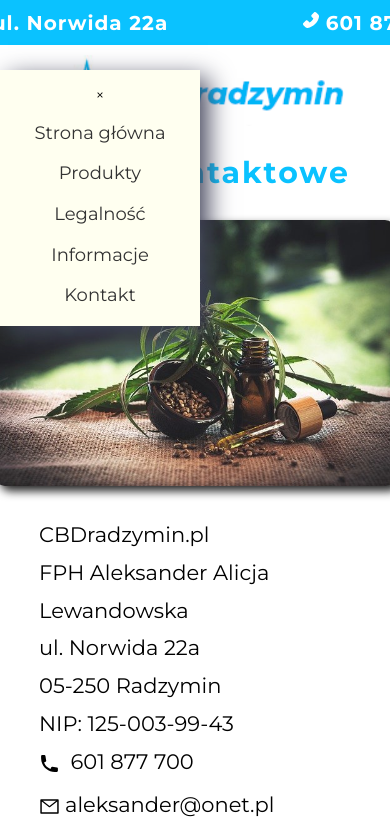
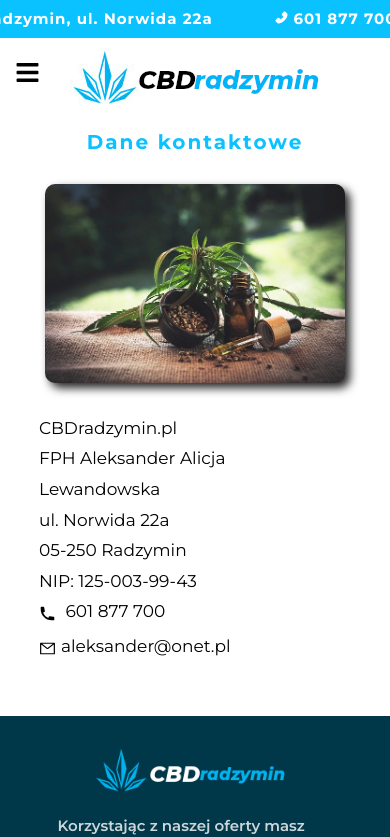
Before and after one commit to krukaleksander/cbdradzymin, a React (Create React App) app: page /kontakt in a window 390 px wide. Shown: the top 837 px of the page. Built offline with nearby package versions, Linux system fonts and the light colour scheme.

Commit message:
rwd ok to iphone 5 landscape

```diff
--- a/src/App.js
+++ b/src/App.js
@@ -2,6 +2,7 @@ import "normalize.css";
 import "./css/main.min.css";
 import TopBar from "./components/TopBar";
 import Logo from "./components/Logo";
+import Bars from "./components/Bars";
 import Menu from "./components/Menu";
 import Footer from "./components/Footer";
 
@@ -10,6 +11,7 @@ function App() {
     <div className="App">
       <TopBar />
       <Logo id="logoMobile" />
+      <Bars />
       <Menu />
       <Footer />
     </div>
--- /dev/null
+++ b/src/components/Bars.js
@@ -0,0 +1,14 @@
+import React from "react";
+import { FaBars } from "react-icons/fa";
+
+function Bars() {
+  const showMenuFn = () =>
+    (document.querySelector(".navigation-wrapper").style.left = "0px");
+  return (
+    <div className="bars" onClick={() => showMenuFn()}>
+      <FaBars />
+    </div>
+  );
+}
+
+export default Bars;
--- a/src/components/Menu.js
+++ b/src/components/Menu.js
@@ -9,28 +9,32 @@ import Logo from "../components/Logo";
 import { RiCloseLine } from "react-icons/ri";
 
 function Menu() {
+  const hideMenu = () => {
+    if (window.innerWidth < 641)
+      document.querySelector(".navigation-wrapper").style.left = "-250px";
+  };
   return (
     <Router>
       <div>
         <div className="navigation-wrapper">
           <Logo />
           <ul className="navigation">
-            <li className="navigation__close-mobile">
+            <li className="navigation__close-mobile" onClick={() => hideMenu()}>
               <RiCloseLine />
             </li>
-            <li>
+            <li onClick={() => hideMenu()}>
               <Link to="/">Strona główna</Link>
             </li>
-            <li>
+            <li onClick={() => hideMenu()}>
               <Link to="/produkty">Produkty</Link>
             </li>
-            <li>
+            <li onClick={() => hideMenu()}>
               <Link to="/legalnosc">Legalność</Link>
             </li>
-            <li>
+            <li onClick={() => hideMenu()}>
               <Link to="/informacje">Informacje</Link>
             </li>
-            <li>
+            <li onClick={() => hideMenu()}>
               <Link to="/kontakt">Kontakt</Link>
             </li>
           </ul>
--- a/src/scss/_Contact.scss
+++ b/src/scss/_Contact.scss
@@ -8,6 +8,9 @@
     letter-spacing: 2px;
     font-size: 3rem;
     margin-bottom: 30px;
+    @include mq(galaxys5land) {
+      font-size: 2rem;
+    }
   }
   &__container {
     @include flex;
@@ -25,11 +28,17 @@
     @include mq(medium) {
       max-width: 400px;
     }
+    @include mq(galaxys5land) {
+      max-width: 300px;
+    }
   }
   &__organizer {
     p {
       font-size: 2.1rem;
       line-height: 180%;
+      @include mq(galaxys5land) {
+        font-size: 1.7rem;
+      }
       span {
         vertical-align: sub;
         margin-right: 5px;
--- a/src/scss/components/_AllProductContainers.scss
+++ b/src/scss/components/_AllProductContainers.scss
@@ -15,4 +15,7 @@
   @include mq(small) {
     grid-template-columns: repeat(2, 320px);
   }
+  @include mq(galaxys5land) {
+    grid-template-columns: 300px;
+  }
 }
--- a/src/scss/components/_Footer.scss
+++ b/src/scss/components/_Footer.scss
@@ -29,6 +29,9 @@
       margin: 5px 0px;
       text-align: left;
       font-size: 2rem;
+      @include mq(galaxys5land) {
+        font-size: 1.5rem;
+      }
       span {
         font-weight: bolder;
         font-size: 2rem;
@@ -62,7 +65,11 @@
   }
 
   .company {
-    align-items: unset;
+    img {
+      @include mq(galaxys5land) {
+        max-width: 200px;
+      }
+    }
     &__under-img-text {
       width: 275px;
       margin: 20px 0px;
--- a/src/scss/components/_LogoMenu.scss
+++ b/src/scss/components/_LogoMenu.scss
@@ -6,14 +6,15 @@
   @include mq(small) {
     justify-content: center;
     width: 100%;
+    transition: 0.4s;
   }
   @include mq(galaxys5land) {
     position: fixed;
-    top: 50px;
-    left: 0px;
+    top: 40px;
+    left: -250px;
     background-color: ivory;
     box-shadow: 8px 8px 24px 0px rgba(66, 68, 90, 1);
-    z-index: 2;
+    z-index: 3;
     width: 200px;
   }
   .logo {
@@ -28,8 +29,20 @@
     align-items: center;
     @include mq(galaxys5land) {
       flex-direction: column;
+      position: relative;
+      padding-top: 20px;
     }
-
+    &__close-mobile {
+      display: none;
+      @include mq(galaxys5land) {
+        display: block;
+        font-size: 3rem;
+        position: absolute;
+        top: -5px;
+        right: -15px;
+        padding: unset !important;
+      }
+    }
     li {
       padding: 10px;
       a {
@@ -56,5 +69,19 @@
   }
   img {
     width: 300px;
+    @include mq(galaxys5land) {
+      width: 250px;
+    }
   }
 }
+.bars {
+  display: none;
+  @include mq(galaxys5land) {
+    display: block;
+    font-size: 2.5rem;
+    position: fixed;
+    top: 60px;
+    left: 15px;
+    z-index: 2;
+  }
+}
--- a/src/scss/components/_TopBar.scss
+++ b/src/scss/components/_TopBar.scss
@@ -8,9 +8,13 @@
   padding: 10px;
   font-weight: bolder;
   letter-spacing: 1px;
-  font-size: 20px;
+  font-size: 2rem;
   @include mq(small) {
     grid-column-gap: 20px;
+  }
+  @include mq(galaxys5land) {
+    grid-template-columns: 260px 200px;
+    font-size: 1.5rem;
   }
   &__phone {
     @include mq(small) {
--- a/src/scss/components/home/_HomeBanner.scss
+++ b/src/scss/components/home/_HomeBanner.scss
@@ -1,6 +1,9 @@
 .banner {
   height: 700px;
   position: relative;
+  @include mq(galaxys5land) {
+    height: 400px;
+  }
   &__image-wrapper {
     height: 100%;
     background: url("../images/home_christmas.jpg");
@@ -13,11 +16,17 @@
     top: 40%;
     left: 50%;
     transform: translate(-50%, -50%);
+    @include mq(galaxys5land) {
+      top: 50%;
+    }
     h1 {
       text-transform: uppercase;
-      font-size: 50px;
+      font-size: 5rem;
       margin: 0;
       padding: 10px;
+      @include mq(galaxys5land) {
+        font-size: 3rem;
+      }
       span:nth-child(1) {
         color: $light-blue;
         text-shadow: 3px 3px 3px #00000096;
@@ -29,9 +38,12 @@
     }
     h2 {
       text-transform: uppercase;
-      font-size: 60px;
+      font-size: 6rem;
       margin: 0;
       padding: 10px;
+      @include mq(galaxys5land) {
+        font-size: 3.5rem;
+      }
       span:nth-child(1) {
         color: $gray-like;
         text-shadow: 2px 2px 3px #00000087;
@@ -45,7 +57,10 @@
       color: $gray-like;
       margin: 0;
       padding: 10px;
-      font-size: 20px;
+      font-size: 2rem;
+      @include mq(galaxys5land) {
+        font-size: 1.5rem;
+      }
     }
   }
 }
--- a/src/scss/components/home/_HomeProducts.scss
+++ b/src/scss/components/home/_HomeProducts.scss
@@ -4,7 +4,9 @@
     text-transform: uppercase;
     text-align: center;
     margin: 30px auto;
-
+    @include mq(galaxys5land) {
+      font-size: 2rem;
+    }
     span:nth-child(1) {
       color: $gray-like;
     }
@@ -18,6 +20,11 @@
     display: flex;
     justify-content: space-around;
     align-items: center;
+    @include mq(galaxys5land) {
+      flex-direction: column;
+      gap: 40px;
+      margin: 20px auto;
+    }
     .card {
       display: flex;
       flex-direction: column;
```
Also changed, not shown: src/css/main.min.css, 1 other file (tests, documents, lock files or other folders).
